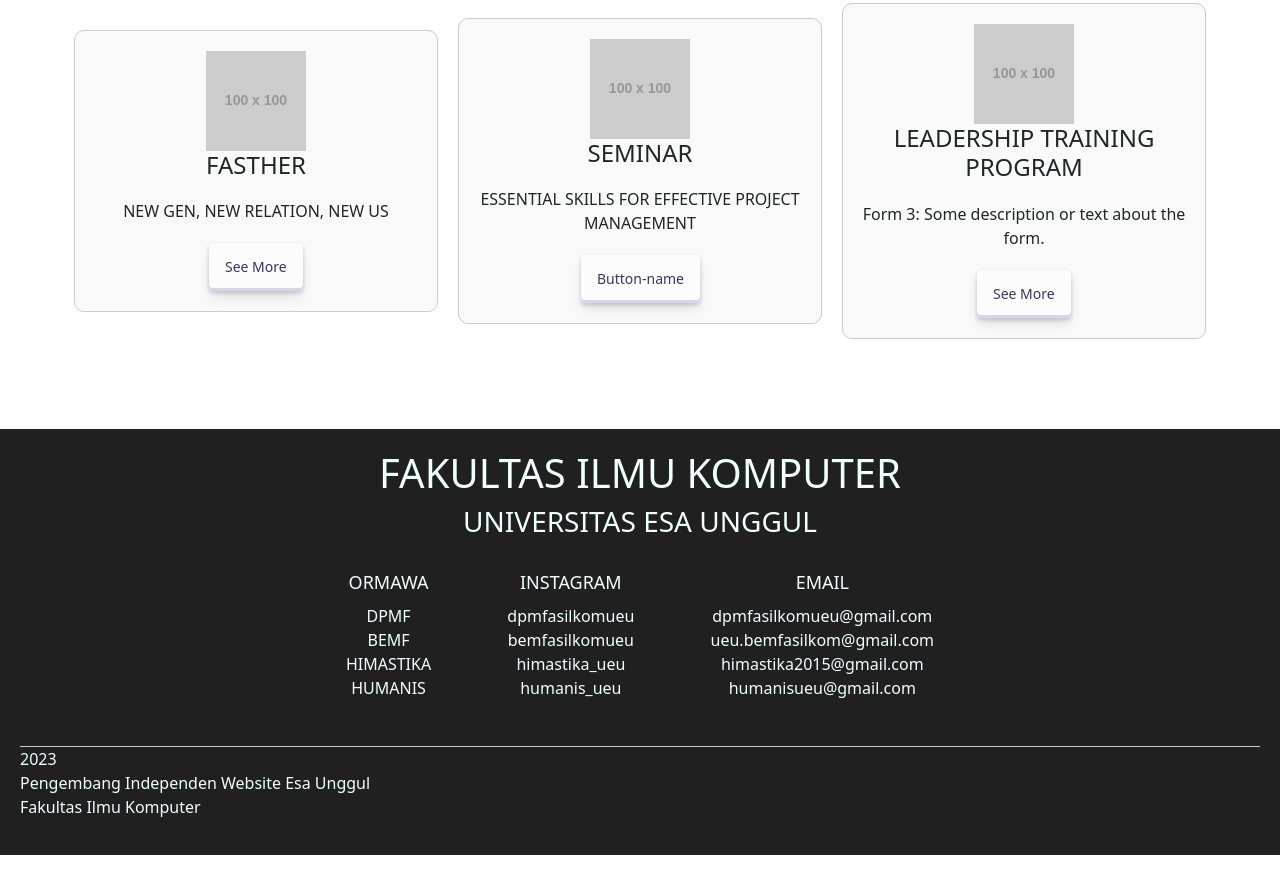
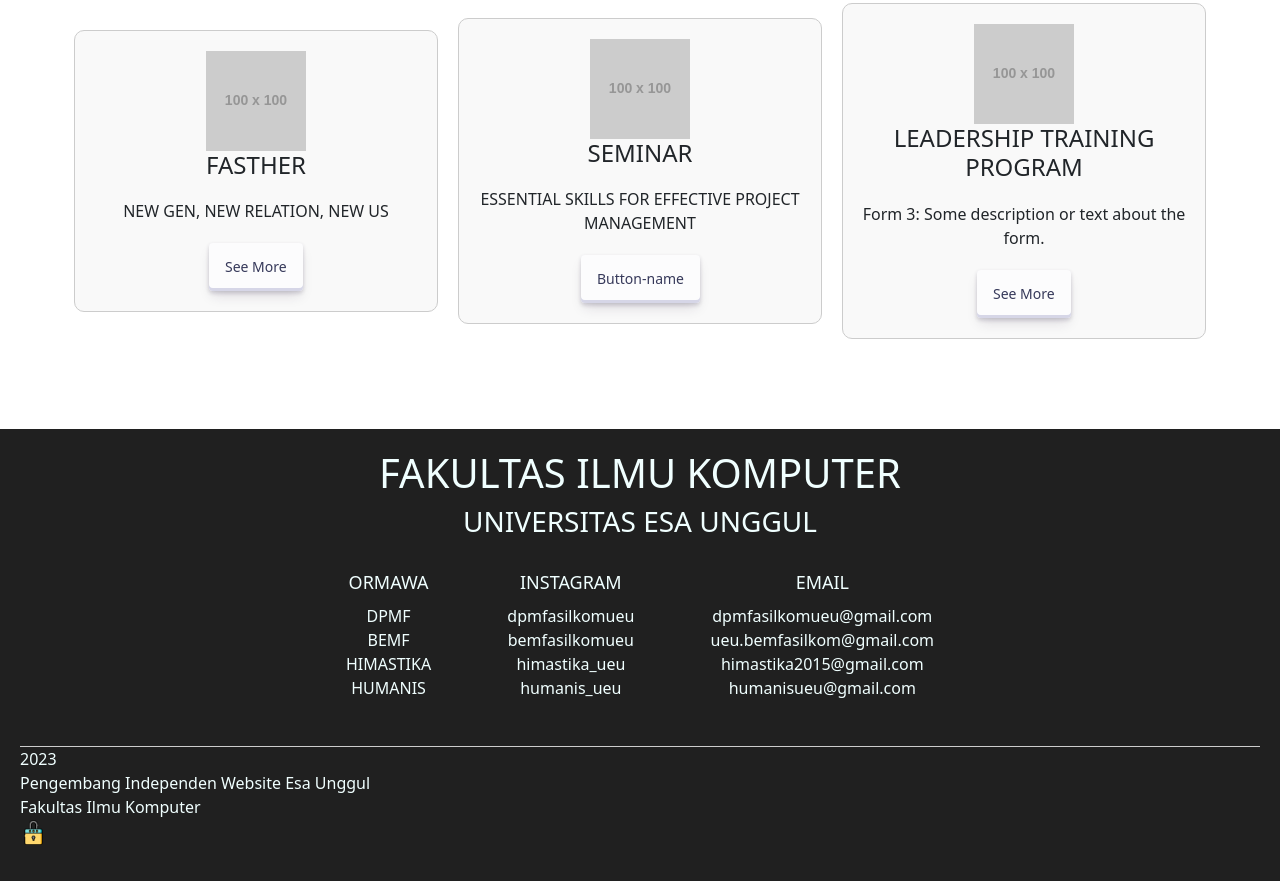
Before and after one commit to DallasSteele/WEB-fasilkoms, a plain HTML site: page WebFasilkom/html/index.html in a window 1280 px wide. Shown: the part 1854-2735 px from the top of the page. Before the commit the page ends 2709 px from the top, so only its background shows below. Drawn offline with nearby package versions, Linux system fonts and the light colour scheme; placeholder pictures from the web are drawn by us; a script that the page names is missing.

Commit message:
Update index.html

```diff
--- a/WebFasilkom/html/index.html
+++ b/WebFasilkom/html/index.html
@@ -40,7 +40,6 @@
         <a href="#ormawa-content" class="btn2" data-scroll onmouseover="showPopup()" onmouseout="hidePopupWithDelay()">ORMAWA</a>
         <a href="proker.html" class="btn2">PROKER</a>
         <a href="SaranaPublik.html" class="btn2" onmouseover="showSaranaPublikPopup()" onmouseout="hideSaranaPublikPopupWithDelay()" >SARANA PUBLIK</a>
-        <a href="admin_shiz/admin_login.php"><img style="margin-left: 10px;" src="imgur/padlock.png" alt="Logo" class="logo" width="25" height="25"></a>
       </div>
       <div id="popup" class="popup-images" onmouseover="cancelPopupHide()" onmouseout="hidePopupWithDelay()">
         <a href="dpmf.html"><img src="https://via.placeholder.com/100" alt="Image 1"></a>
@@ -176,7 +175,7 @@
   <div class="horizontal-line"></div>
 
   <div class="last-foot">
-    <p>2023 <br> Pengembang Independen Website Esa Unggul <br> Fakultas Ilmu Komputer</p>
+    <p>2023 <br> Pengembang Independen Website Esa Unggul <br> Fakultas Ilmu Komputer <br>  <a href="admin_shiz/admin_login.php"><img style="margin-left: 1px;" src="imgur/padlock.png" alt="Logo" class="logo" width="25" height="25"></a></p>
   </div>
 </div>
 
```
